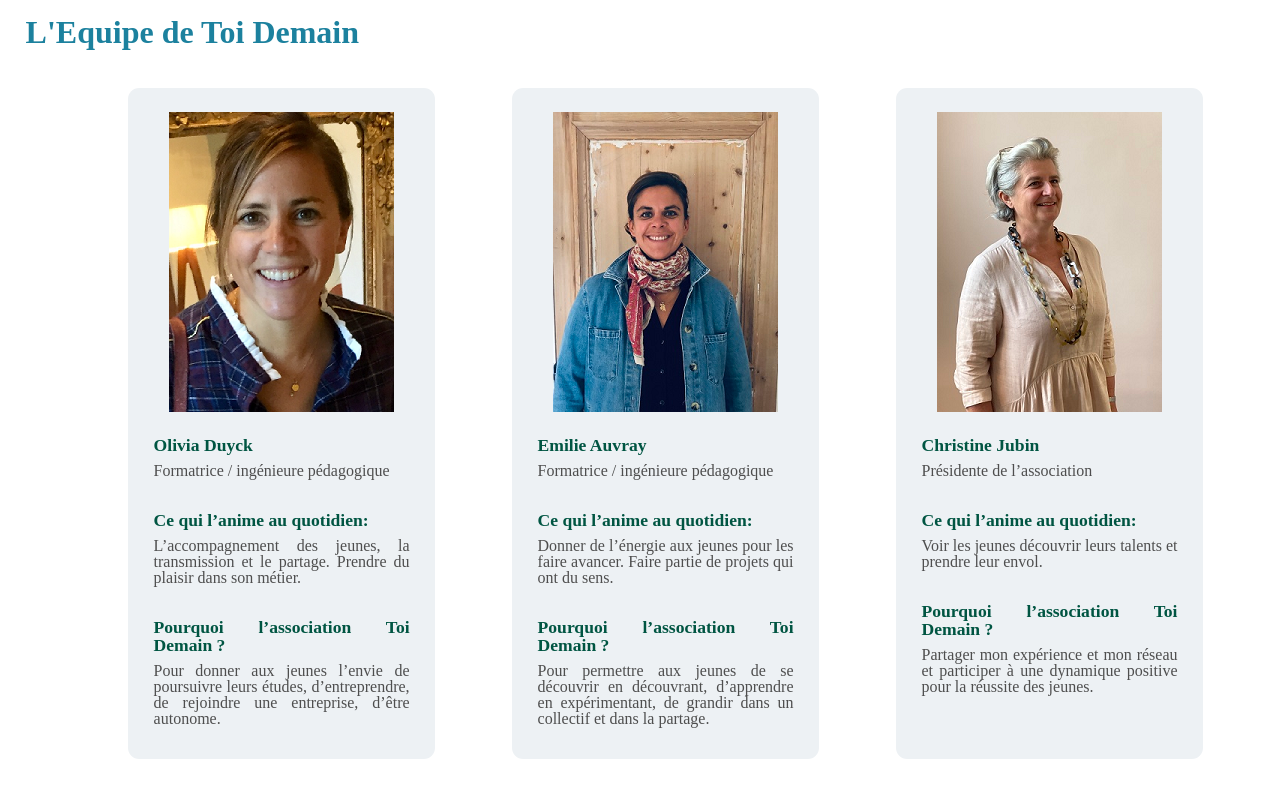
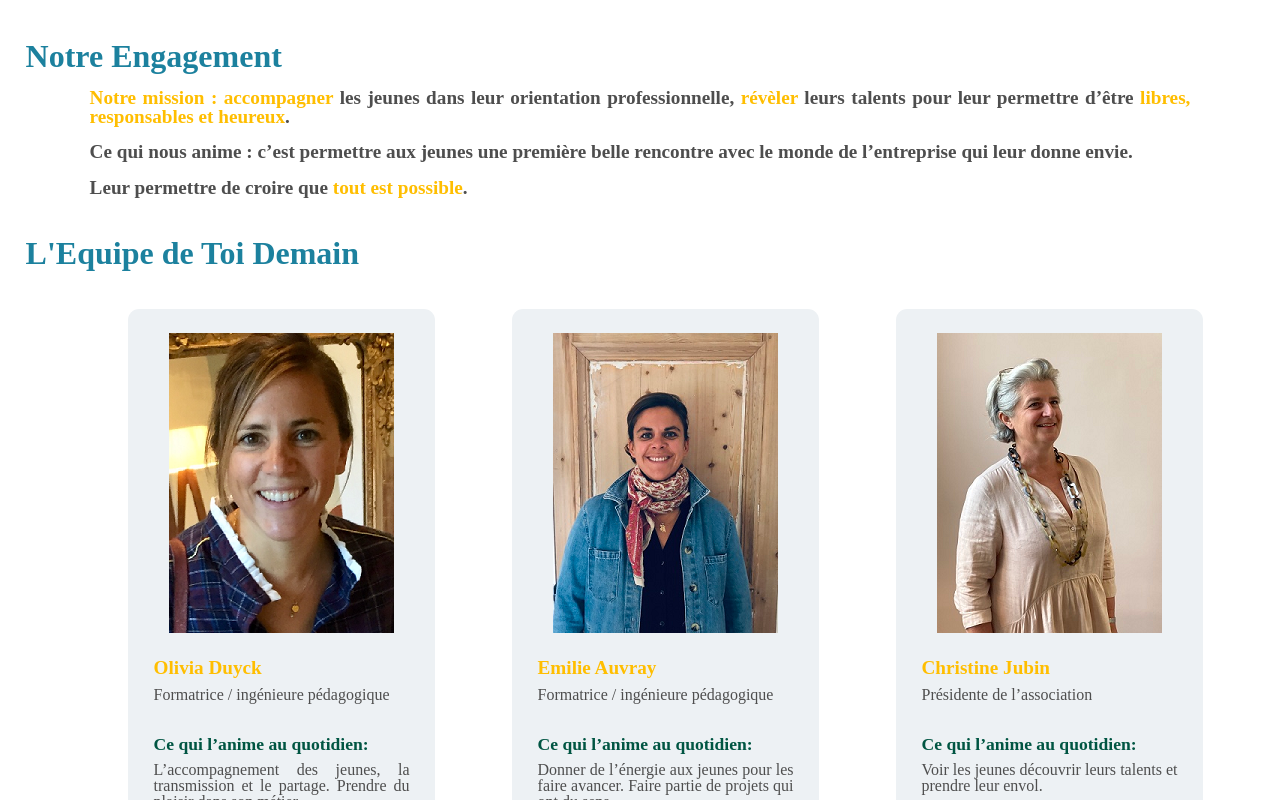
Before and after one commit to WildCodeSchool/lille-0920-js-p3-toidemain, a React (Create React App) app: page / in a window 1280 px wide. Shown: the top 800 px of the page. Built offline with nearby package versions, Linux system fonts and the light colour scheme.

Commit message:
Pledge section added to the page

```diff
--- a/src/pages/about/About.jsx
+++ b/src/pages/about/About.jsx
@@ -1,11 +1,30 @@
 import React from "react";
 import Member from "./Member";
 import portraitItems from "./Data";
-import { AboutContainer, Cards } from "./about.style";
+import { AboutContainer, Cards, Pledge } from "./about.style";
 
 const About = () => {
   return (
     <AboutContainer>
+      <Pledge>
+        <h1>Notre Engagement</h1>
+        <div>
+          <p>
+            <span>Notre mission : accompagner</span> les jeunes dans leur
+            orientation professionnelle, <span>révèler</span> leurs talents pour
+            leur permettre d’être <span>libres, responsables et heureux</span>.
+          </p>
+          <p>
+            Ce qui nous anime : c’est permettre aux jeunes une première belle
+            rencontre avec le monde de l’entreprise qui leur donne envie.
+          </p>
+          <p>
+            Leur permettre de croire que <span>tout est possible</span>.
+          </p>
+        </div>
+      </Pledge>
+
+      <div>
         <h1>L'Equipe de Toi Demain</h1>
         <Cards>
           {portraitItems.map((item) => (
@@ -13,6 +32,7 @@ const About = () => {
           ))}
         </Cards>
         <h2>+ Une équipe de coachs partenaires, formés par Toi Demain!</h2>
+      </div>
     </AboutContainer>
   );
 };
--- a/src/pages/about/Member.jsx
+++ b/src/pages/about/Member.jsx
@@ -10,11 +10,11 @@ const Member = ({ item }) => {
         <p>{item.description}</p>
       </div>
       <div>
-        <h3>Ce qui l’anime au quotidien:</h3>
+        <h4>Ce qui l’anime au quotidien:</h4>
         <p>{item.motivation}</p>
       </div>
       <div>
-        <h3>Pourquoi l’association Toi Demain ?</h3>
+        <h4>Pourquoi l’association Toi Demain ?</h4>
         <p>{item.why}</p>
       </div>
     </Card>
--- a/src/pages/about/about.style.js
+++ b/src/pages/about/about.style.js
@@ -17,9 +17,30 @@ export const AboutContainer = styled.div`
   }
 
   h3 {
+    font-size: 1.2em;
+    color: #ffbe00;
+    font-weight: bold;
+  }
+
+  h4 {
     font-size: 1.1em;
     color: #005542;
     font-weight: bold;
+  }
+`;
+
+export const Pledge = styled.div`
+  margin: 5vh 0;
+
+  p {
+    font-weight: bold;
+    margin: 2vh 5vw;
+    font-size: 1.2em;
+    text-align: justify;
+  }
+
+  span {
+    color: #ffbe00;
   }
 `;
 
@@ -27,7 +48,6 @@ export const Cards = styled.div`
   display: flex;
   justify-content: space-around;
   margin: 0 5vw;
-
   @media screen and (max-width: 768px) {
     flex-direction: column;
   }
```
Also changed, not shown: 1 other file (tests, documents, lock files or other folders). Lines whose indentation alone changed are shown as unchanged.
